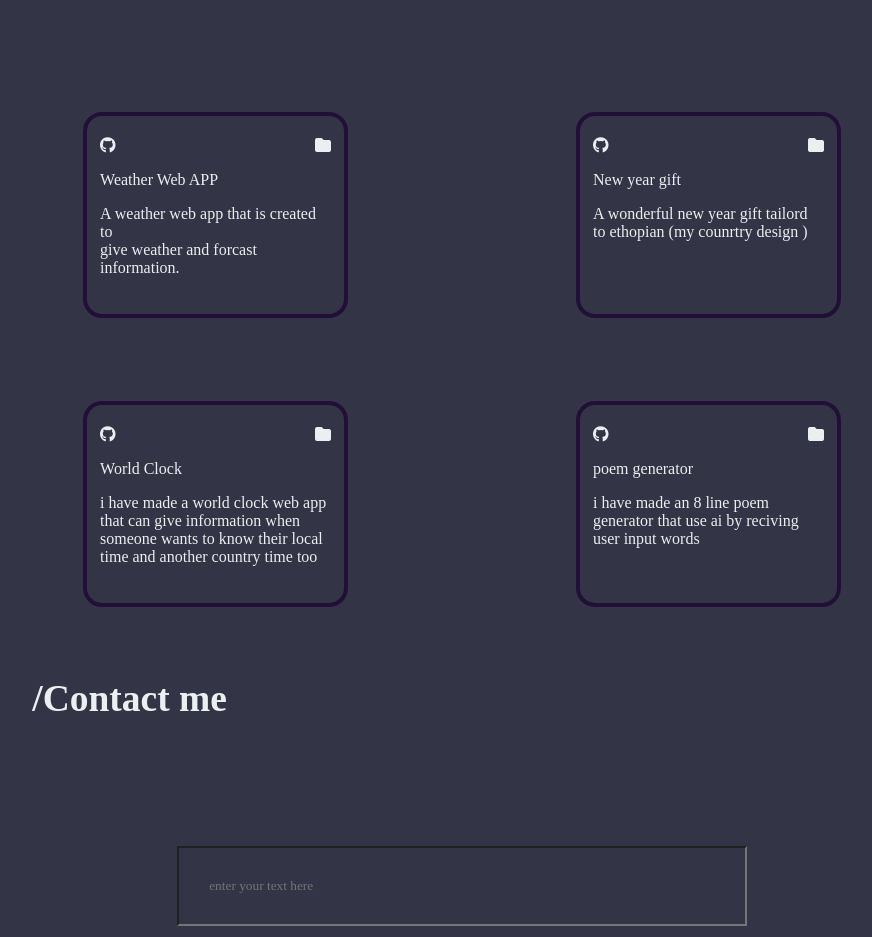
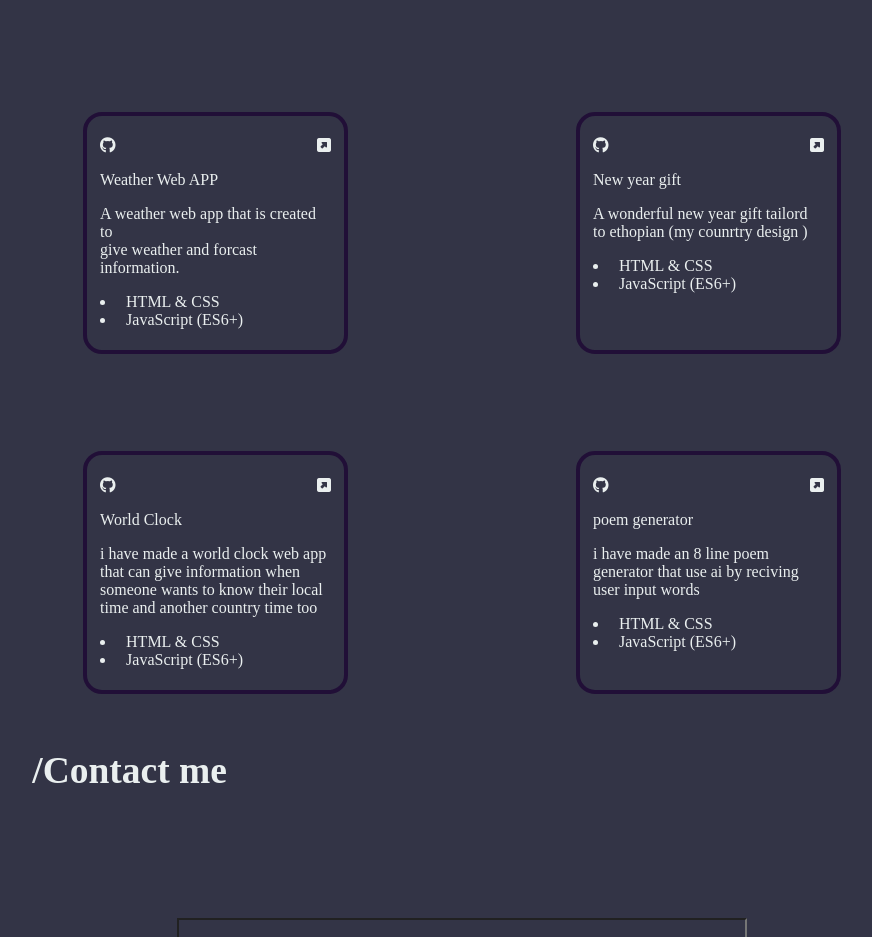
Before and after one commit to sambee-coding/sambee-portfolio, a plain HTML site: page sambee/index.html in a window 1280 px wide. Shown: the part 1940-2877 px from the top of the page, without its empty margins (178-1050 px from the left). Drawn offline with Linux system fonts and the light colour scheme.

Commit message:
i added my project links

```diff
--- a/sambee/index.html
+++ b/sambee/index.html
@@ -69,51 +69,64 @@
     <div class="grid-project1">
 <div class="git-folder">
     <div><a href=""><i class="fa-brands fa-github"></i></a></div>
-    <div><i class="fa-solid fa-folder"></i></div>
+   <div><a href="https://sambee-weather.netlify.app/"><i class="fa-solid fa-square-up-right"></i></a></div>
+
     </div>
 <div class="explanation">
     <p>Weather Web APP</p>
     <P>
         A weather web app that is created to <br> give weather and forcast information.
     </P>
+    <li><i class="fa-solid fa-circle-small"></i> HTML & CSS</li>
+  <li><i class="fa-solid fa-circle-small"></i> JavaScript (ES6+)</li>
 </div>
     </div>
      <div class="grid-project1">
       <div class="git-folder">
     <div><a href="https://github.com/sambee-coding/addis-amet-gift"><i class="fa-brands fa-github"></i></a></div>
-    <div><i class="fa-solid fa-folder"></i></div>
+    <div><a href="https://addis-amet-gift-2018.netlify.app/"><i class="fa-solid fa-square-up-right"></i></a></div>
+
     </div>
     <div class="explanation">
     <p>New year gift</p>
     <P>
         A wonderful new year gift tailord to ethopian (my counrtry design ) <br>
     </P>
+     <li><i class="fa-solid fa-circle-small"></i> HTML & CSS</li>
+  <li><i class="fa-solid fa-circle-small"></i> JavaScript (ES6+)</li>
 </div>
     </div>
      <div class="grid-project1">
       <div class="git-folder">
     <div><a href=""><i class="fa-brands fa-github"></i></a></div>
-    <div><i class="fa-solid fa-folder"></i></div>
+    <div><a href="https://world-clock-sambeei.netlify.app/"><i class="fa-solid fa-square-up-right"></i></a></div>
+
     </div>
      <div class="explanation">
     <p>World Clock</p>
     <P>
        i have made a world clock web app that can give information when someone wants to know their local time and another country time too
     </P>
+     <li><i class="fa-solid fa-circle-small"></i> HTML & CSS</li>
+  <li><i class="fa-solid fa-circle-small"></i> JavaScript (ES6+)</li>
 </div>
     </div>
      <div class="grid-project1">
        <div class="git-folder">
     <div><a href=""><i class="fa-brands fa-github"></i></a></div>
-    <div><i class="fa-solid fa-folder"></i></div>
+    <div><a href="https://poem-generator-sambee.netlify.app/"><i class="fa-solid fa-square-up-right"></i></a></div>
+
     </div>
      <div class="explanation">
     <p>poem generator</p>
     <P>
        i have made an 8 line poem generator that use ai by reciving user input words <br>
     </P>
+     <li><i class="fa-solid fa-circle-small"></i> HTML & CSS</li>
+  <li><i class="fa-solid fa-circle-small"></i> JavaScript (ES6+)</li>
 </div>
     </div>
+
   </div>
 </section>
 
```
